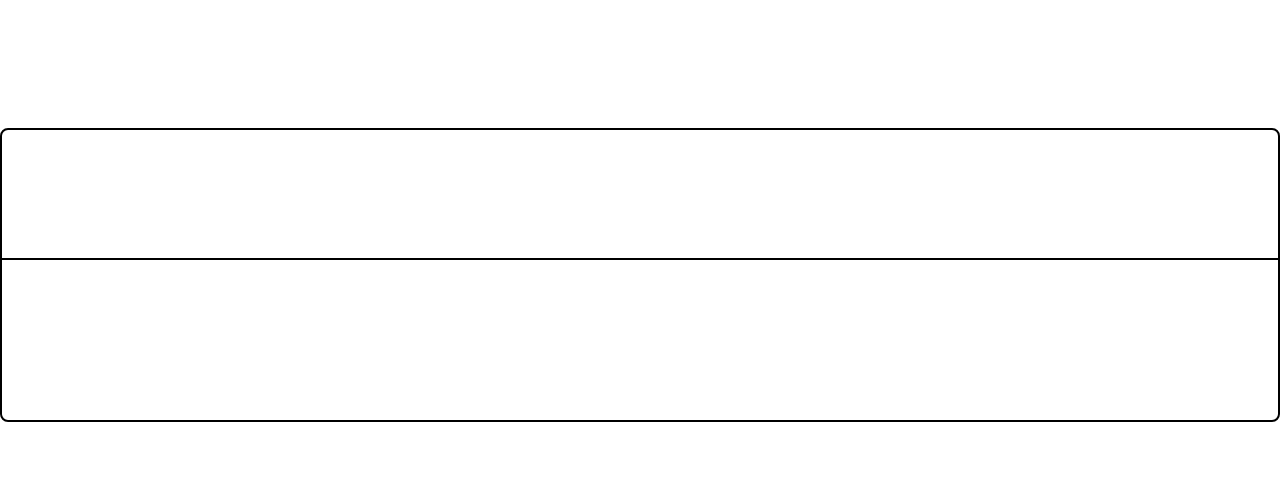
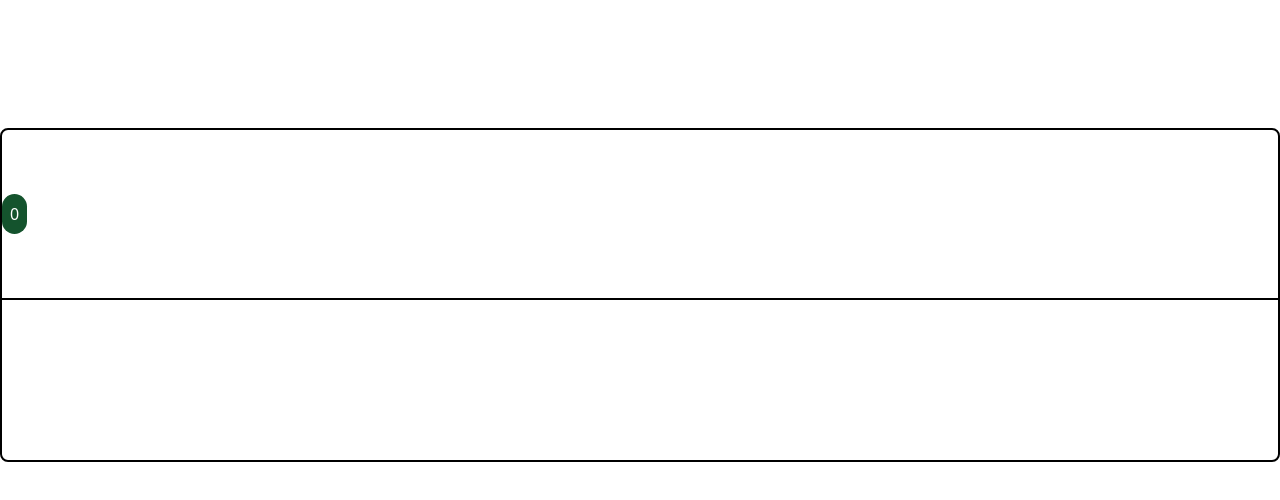
Before and after one commit to gerardojgarcia/vue_task_tracker, a Nuxt app: page / in a window 1280 px wide. Shown: the top 500 px of the page. Built offline with nearby package versions, Linux system fonts and the light colour scheme.

Commit message:
basic layout

```diff
--- a/components/AppHeader.vue
+++ b/components/AppHeader.vue
@@ -1,6 +1,19 @@
 <script setup>
 
+    import {reactive} from 'vue'
 
+
+   defineProps({
+        title: String,
+
+
+    })
+
+    const state = reactive({ count: 0 })
+
+    function increment() {
+  state.count++
+}
 
 
 
@@ -8,7 +21,11 @@
 </script>
 
 <template>
-    <div class="border-b-2 border-black w-full py-16">
+    <div class=" flex border-b-2 border-black w-full py-16">
+
+        <button class="bg-green-900 rounded-full p-2 text-white" @click="increment()">{{ state.count }}</button>
+
+
 
     </div>
 </template>
--- a/pages/index.vue
+++ b/pages/index.vue
@@ -14,7 +14,7 @@ import AppHeader from '../components/AppHeader.vue'
     <div >
         <div class="container flex border-2 border-black pb-40   m-auto rounded-lg mt-32">
 
-        <AppHeader/>
+        <AppHeader title="Add Task"/>
 
 
 
```
